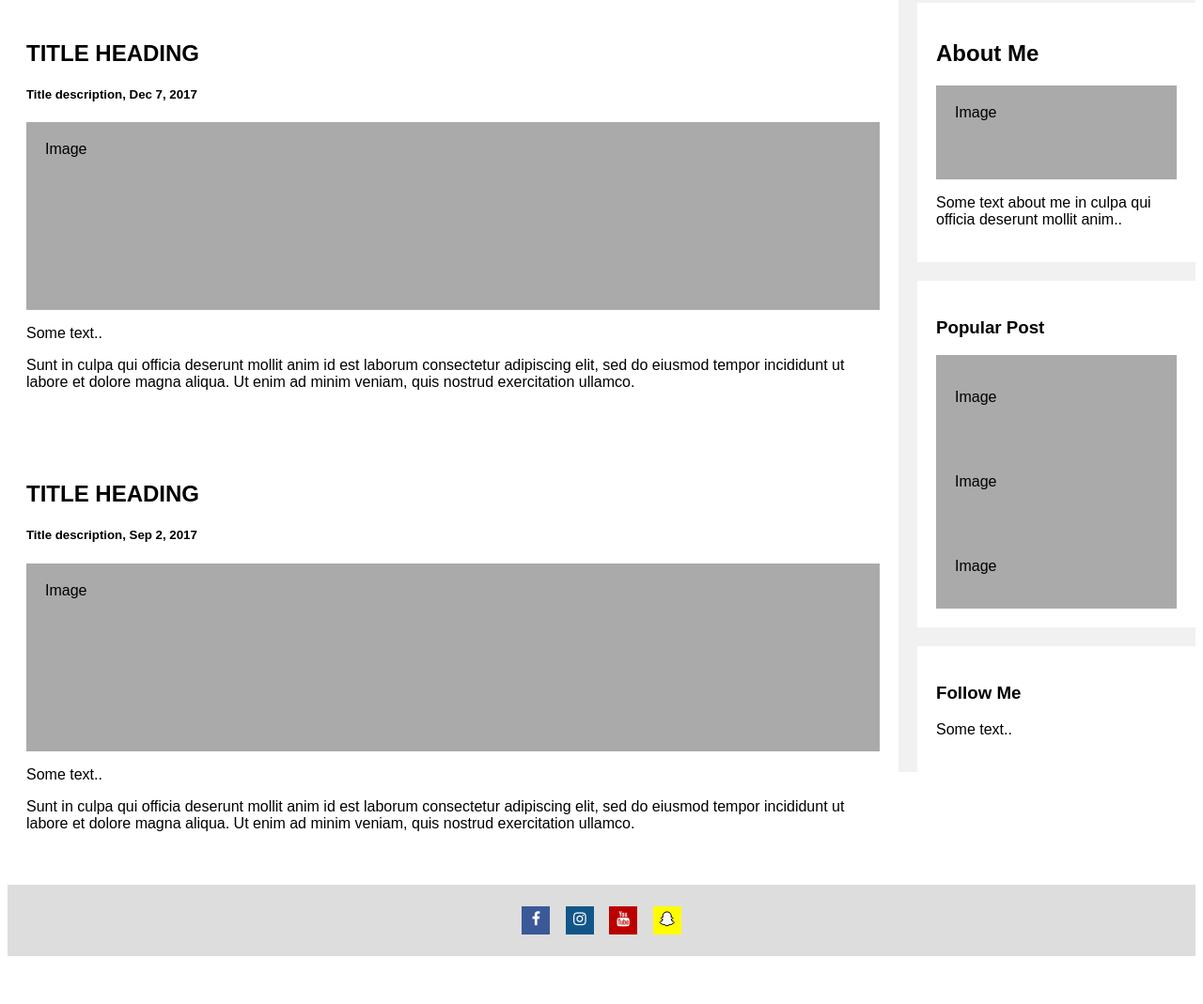
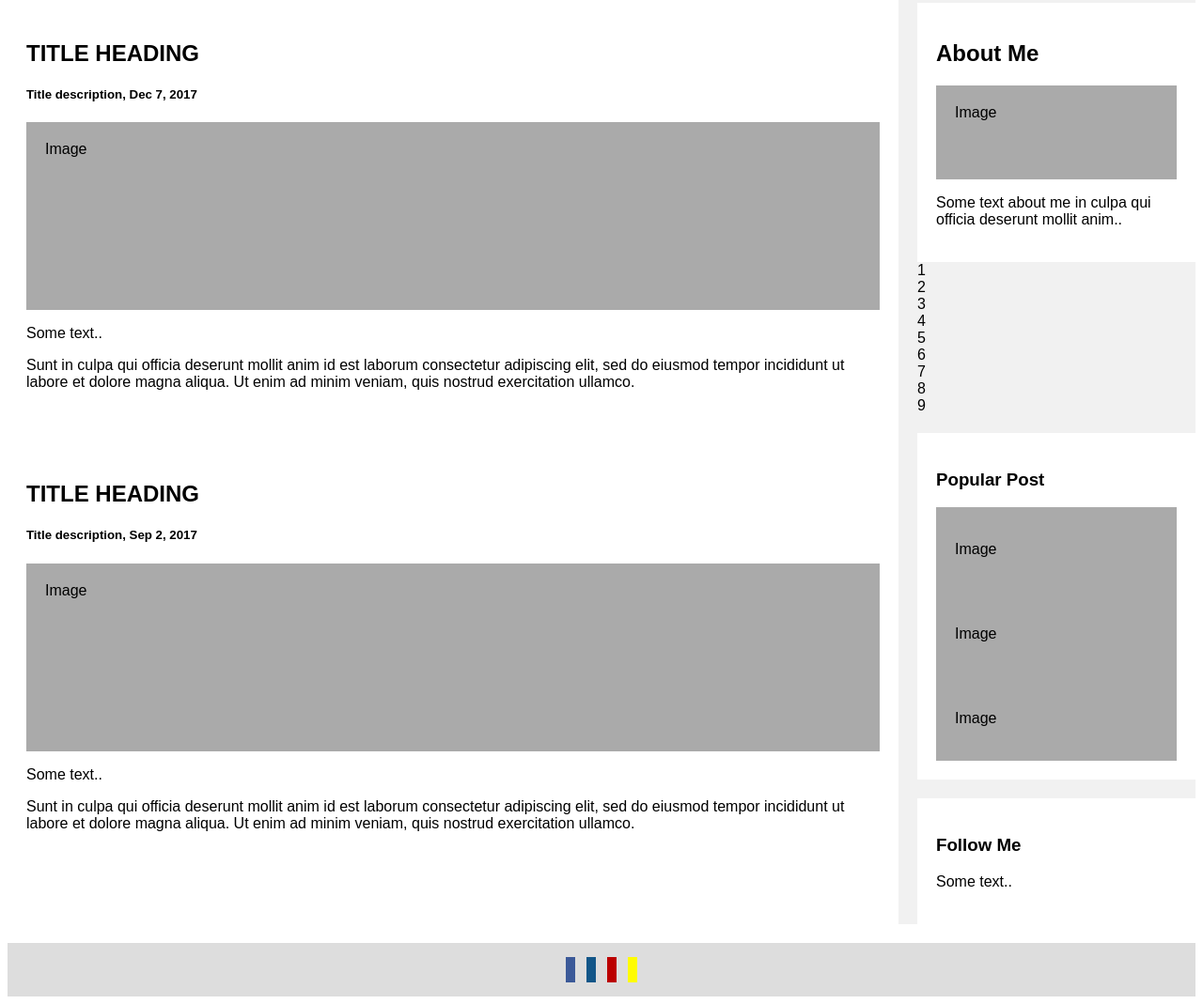
Before and after one commit to ikat518/ACC_Final_Project, a plain HTML site: page adoptables.html in a window 1280 px wide. Shown: the part 809-1878 px from the top of the page at 94% size. Before the commit the page ends 1835 px from the top, so only its background shows below. Drawn offline with Linux system fonts and the light colour scheme.

Commit message:
updates to adoptables

```diff
--- a/adoptables.html
+++ b/adoptables.html
@@ -1,22 +1,29 @@
 <html lang="en">
   <head>
     <title>Home Page</title>
-<meta charset="utf-8">
-<meta name="viewport" content="width=device-width, initial-scale=1">
-<link rel="stylesheet" href="CSS/contact.css">
-<link rel="icon" href="img/puppy6.png" type="image/gif" sizes="16x16">
-<link rel="stylesheet" href="https://cdnjs.cloudflare.com/ajax/libs/font-awesome/4.7.0/css/font-awesome.min.css">
+    <meta charset="utf-8" />
+    <meta name="viewport" content="width=device-width, initial-scale=1" />
+    <link rel="stylesheet" href="CSS/contact.css" />
+    <link rel="icon" href="img/puppy6.png" type="image/gif" sizes="16x16" />
+    <link
+      href="https://fonts.googleapis.com/css?family=Tajawal&display=swap"
+      rel="stylesheet"
+    />
   </head>
   <body>
     <div class="header">
       <nav class="nav">
         <a href="home.html">home</a>
         <a href="about.html">About</a>
-        <a href="findus.html" >Find Us</a>
-        <a href="contact.html" >Contact</a>
-        <a href="#" >Adoptables</a>
+        <a href="findus.html">Find Us</a>
+        <a href="contact.html">Contact</a>
+        <a href="#">Adoptables</a>
       </nav>
-  <img src="IMG/pretty_dog_person.jpg" style="height: 100%; width: 100%;";>
+      <img
+        src="IMG/pretty_dog_person.jpg"
+        style="height: 100%; width: 100%;"
+        ;
+      />
     </div>
 
     <div class="row">
@@ -26,14 +33,24 @@
           <h5>Title description, Dec 7, 2017</h5>
           <div class="fakeimg" style="height:200px;">Image</div>
           <p>Some text..</p>
-        <p>Sunt in culpa qui officia deserunt mollit anim id est laborum consectetur adipiscing elit, sed do eiusmod tempor incididunt ut labore et dolore magna aliqua. Ut enim ad minim veniam, quis nostrud exercitation ullamco.</p>
+          <p>
+            Sunt in culpa qui officia deserunt mollit anim id est laborum
+            consectetur adipiscing elit, sed do eiusmod tempor incididunt ut
+            labore et dolore magna aliqua. Ut enim ad minim veniam, quis nostrud
+            exercitation ullamco.
+          </p>
         </div>
         <div class="card">
           <h2>TITLE HEADING</h2>
           <h5>Title description, Sep 2, 2017</h5>
           <div class="fakeimg" style="height:200px;">Image</div>
           <p>Some text..</p>
-        <p>Sunt in culpa qui officia deserunt mollit anim id est laborum consectetur adipiscing elit, sed do eiusmod tempor incididunt ut labore et dolore magna aliqua. Ut enim ad minim veniam, quis nostrud exercitation ullamco.</p>
+          <p>
+            Sunt in culpa qui officia deserunt mollit anim id est laborum
+            consectetur adipiscing elit, sed do eiusmod tempor incididunt ut
+            labore et dolore magna aliqua. Ut enim ad minim veniam, quis nostrud
+            exercitation ullamco.
+          </p>
         </div>
       </div>
       <div class="rightcolumn">
@@ -42,6 +59,17 @@
           <div class="fakeimg" style="height:100px;">Image</div>
           <p>Some text about me in culpa qui officia deserunt mollit anim..</p>
         </div>
+        <section class="adoptables">
+          <div class="item-1">1</div>
+          <div class="item-2">2</div>
+          <div class="item-3">3</div>
+          <div class="item-4">4</div>
+          <div class="item-5">5</div>
+          <div class="item-6">6</div>
+          <div class="item-7">7</div>
+          <div class="item-8">8</div>
+          <div class="item-9">9</div>
+        </section>
         <div class="card">
           <h3>Popular Post</h3>
           <div class="fakeimg"><p>Image</p></div>
@@ -61,6 +89,5 @@
       <a href="https://www.youtube.com/" class="fa fa-youtube"></a>
       <a href="https://www.snapchat.com/" class="fa fa-snapchat-ghost"></a>
     </div>
-
   </body>
 </html>
--- a/css/adoptables.css
+++ b/css/adoptables.css
@@ -3,7 +3,7 @@
 }
 
 body {
-    font-family: Arial;
+  font-family: "Tajawal", sans-serif;
   padding: 0px;
   background: #f1f1f100;
 }
@@ -18,7 +18,6 @@
   background-color: #0e090900;
   margin-top: 0px;
   padding-top: 0px;
-
 }
 
 .header h1 {
@@ -30,7 +29,7 @@
   overflow: hidden;
   background-color: rgba(250, 245, 245, 0);
   text-align: center;
-    float:center;
+  float: center;
   position: absolute;
 }
 
@@ -39,7 +38,7 @@
   float: center;
   display: inline-flex;
   text-align: center;
-    padding: 10px 14px ;
+  padding: 10px 14px;
   text-decoration: none;
   color: #ff5a07;
   background-color: #0e090900;
@@ -109,7 +108,7 @@
 }
 
 .fa-facebook {
-    background: #3B5998;
+  background: #3b5998;
   color: white;
 }
 
@@ -131,7 +130,8 @@
 
 /* Responsive layout - when the screen is less than 800px wide, make the two columns stack on top of each other instead of next to each other */
 @media screen and (max-width: 800px) {
-    .leftcolumn, .rightcolumn {
+  .leftcolumn,
+  .rightcolumn {
     width: 100%;
     padding: 0;
   }
```
Lines whose indentation alone changed are shown as unchanged.
